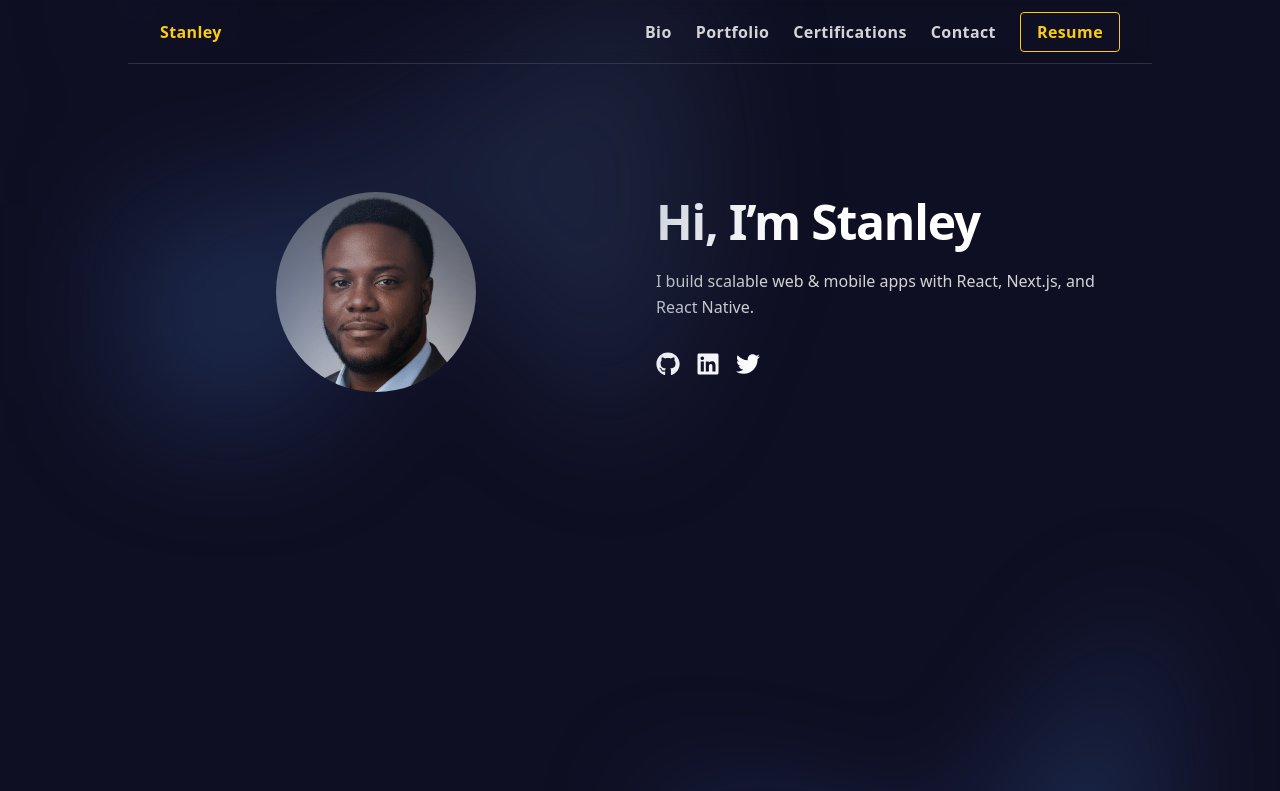
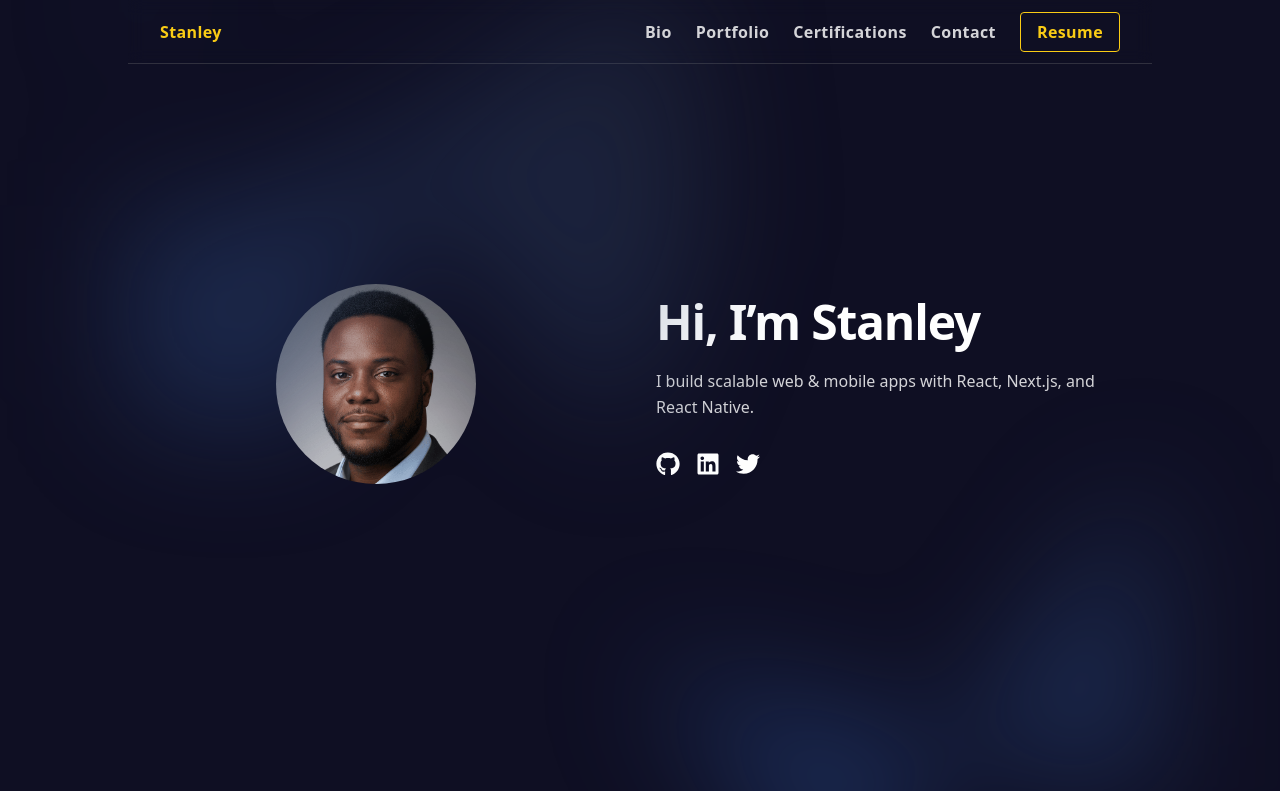
Before and after one commit to pierrelstan/my-portfolio, a Next.js app: page / in a window 1280 px wide. Shown: the top 791 px of the page. Built offline with nearby package versions, Linux system fonts and the light colour scheme.

Commit message:
center Hero content

```diff
--- a/components/Hero.tsx
+++ b/components/Hero.tsx
@@ -5,7 +5,7 @@ import { FaGithub, FaLinkedin, FaTwitter } from "react-icons/fa";
 
 export default function Hero() {
   return (
-    <section className="relative grid justify-center  min-h-[calc(100vh-10rem)] mt-[var(--space-32)] gap-[var(--space-8)] md:grid-cols-[1fr_1fr]">
+    <section className="relative grid justify-center items-center min-h-[calc(100vh-10rem)]  gap-[var(--space-8)] md:grid-cols-[1fr_1fr]">
       <div className="flex justify-center ">
         <div className="w-[200px] h-[200px] object-cover bg-[url(/profile.png)] bg-cover bg-center  rounded-full bg-center"></div>
       </div>
```
